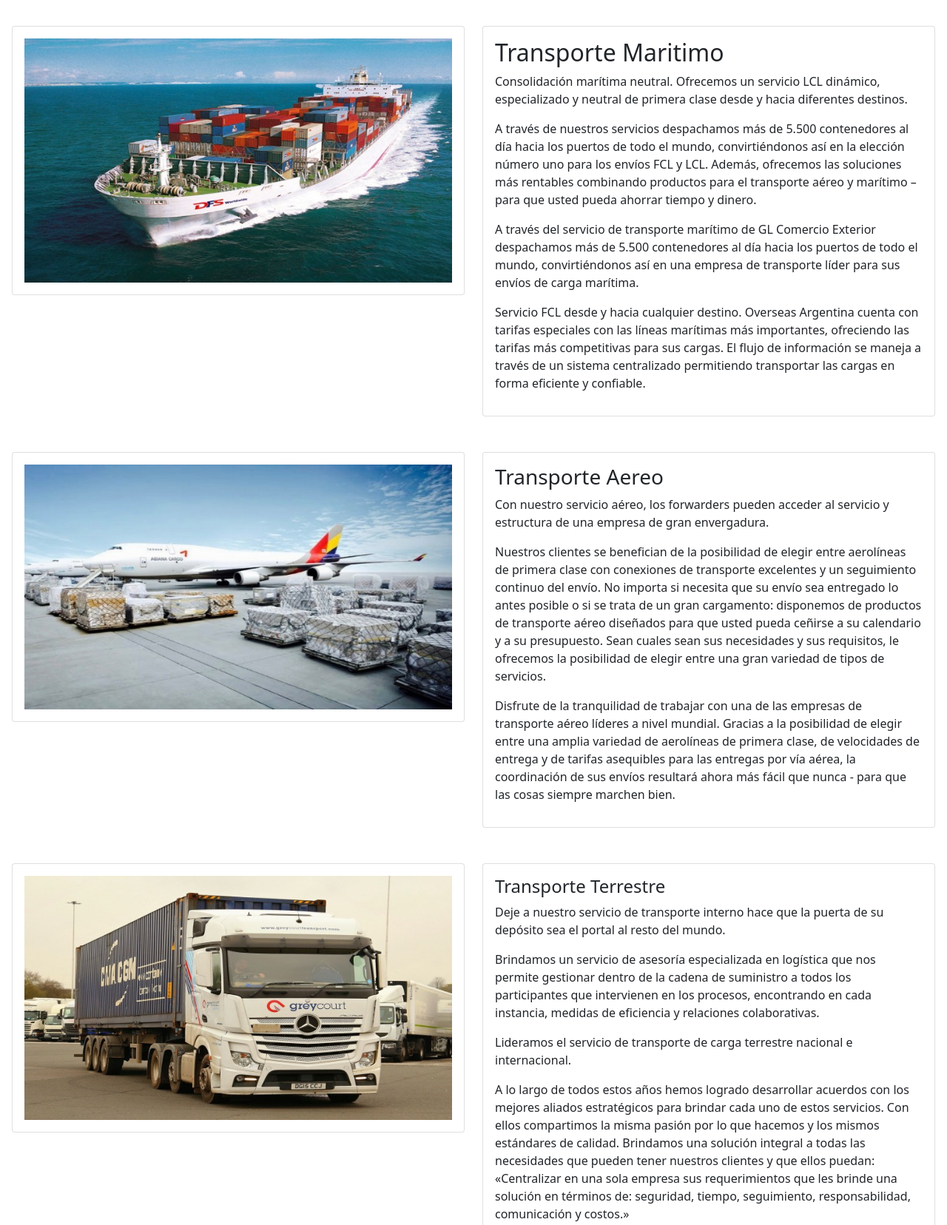
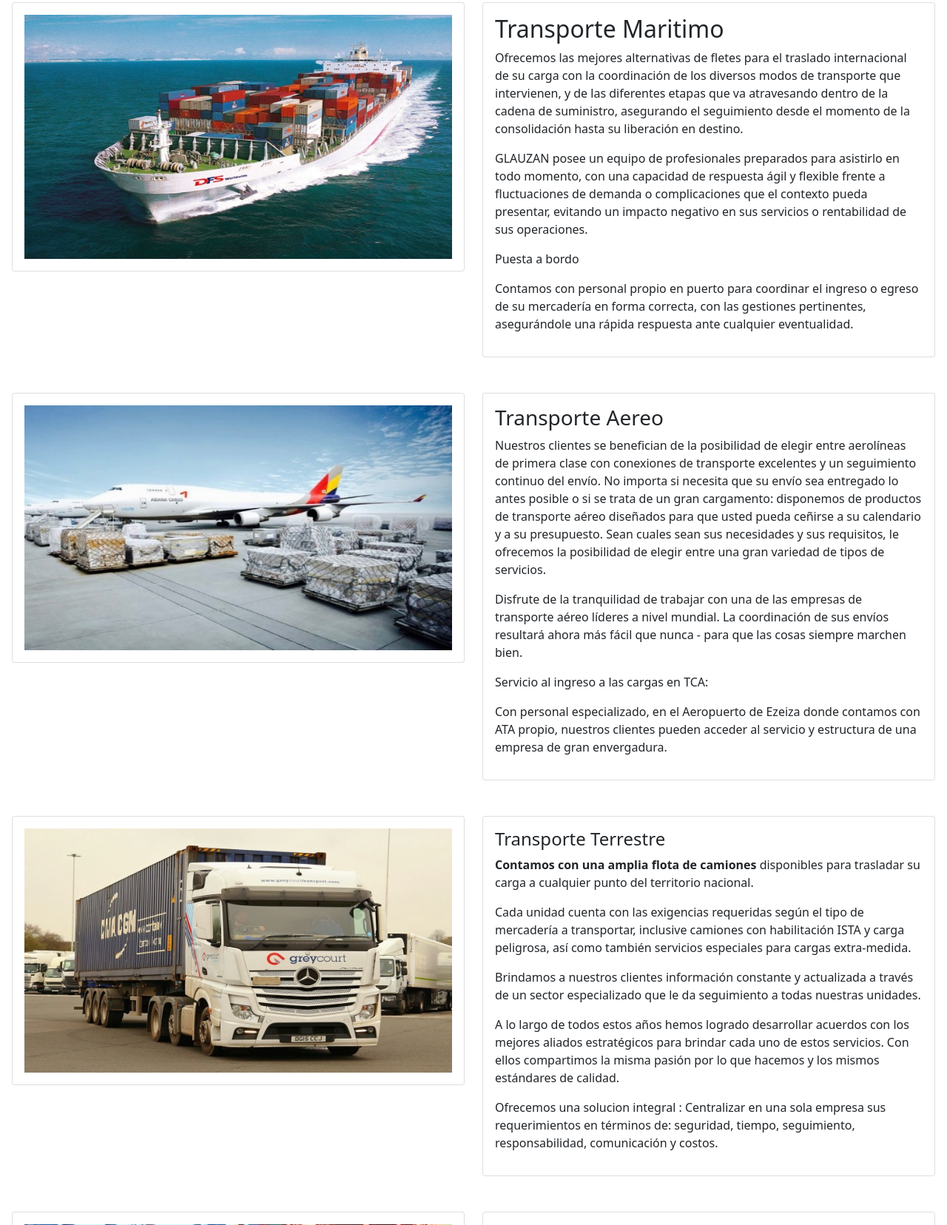
Before and after one commit to LeoAlias/glauzan, a plain HTML site: page services.html in a window 1280 px wide. Shown: the part 253-1909 px from the top of the page at 74% size. Drawn offline with nearby package versions, Linux system fonts and the light colour scheme.

Commit message:
se retocaron fotos y corrigieron textos

```diff
--- a/css_a/stylesheet.scss
+++ b/css_a/stylesheet.scss
@@ -42,8 +42,9 @@ html {
     text-underline-offset: none;
     display: block;
     z-index: 1;
-
-
+}
+.menu_bar {
+    display: none;
 }
 .banner {
     position:fixed;
@@ -164,7 +165,6 @@ ul li a {
     font-weight: bold;
 
 }
-
 
 .card-container {
     display: inline-block;
--- a/services.html
+++ b/services.html
@@ -46,16 +46,16 @@
                   <div class="card-body">
                     <h2 class="card-title">Transporte Maritimo</h2>
                         <p>
-                            Consolidación marítima neutral. Ofrecemos un servicio LCL dinámico, especializado y neutral de primera clase desde y hacia diferentes destinos.
+                          Ofrecemos las mejores alternativas de fletes para el traslado internacional de su carga con la coordinación de los diversos modos de transporte que intervienen, y de las diferentes etapas que va atravesando dentro de la cadena de suministro, asegurando el seguimiento desde el momento de la consolidación hasta su liberación en destino.
                         </p>
                         <p>
-                            A través de nuestros servicios despachamos más de 5.500 contenedores al día hacia los puertos de todo el mundo, convirtiéndonos así en la elección número uno para los envíos FCL y LCL. Además, ofrecemos las soluciones más rentables combinando productos para el transporte aéreo y marítimo – para que usted pueda ahorrar tiempo y dinero.
+                          GLAUZAN  posee un equipo de profesionales preparados para asistirlo en todo momento, con una capacidad de respuesta ágil y flexible frente a fluctuaciones de demanda o complicaciones que el contexto pueda presentar, evitando un impacto negativo en sus servicios o rentabilidad de sus operaciones.
                         </p>
                         <p>
-                            A través del servicio de transporte marítimo de GL Comercio Exterior despachamos más de 5.500 contenedores al día hacia los puertos de todo el mundo, convirtiéndonos así en una empresa de transporte líder para sus envíos de carga marítima.
+                          Puesta a bordo
                         </p>
                         <p id="airtransport">
-                            Servicio FCL desde y hacia cualquier destino. Overseas Argentina cuenta con tarifas especiales con las líneas marítimas más importantes, ofreciendo las tarifas más competitivas para sus cargas. El flujo de información se maneja a través de un sistema centralizado permitiendo transportar las cargas en forma eficiente y confiable.
+                          Contamos con personal propio en puerto para coordinar el ingreso o egreso de su mercadería en forma correcta, con las gestiones pertinentes, asegurándole una rápida respuesta ante cualquier eventualidad.
                         </p>
                   </div>
               </div>
@@ -75,13 +75,16 @@
                   <div class="card-body">
                     <h3 class="card-title">Transporte Aereo</h3>
                     <p>
-                        Con nuestro servicio aéreo, los forwarders pueden acceder al servicio y estructura de una empresa de gran envergadura.
+                      Nuestros clientes se benefician de la posibilidad de elegir entre aerolíneas de primera clase con conexiones de transporte excelentes y un seguimiento continuo del envío. No importa si necesita que su envío sea entregado lo antes posible o si se trata de un gran cargamento: disponemos de productos de transporte aéreo diseñados para que usted pueda ceñirse a su calendario y a su presupuesto. Sean cuales sean sus necesidades y sus requisitos, le ofrecemos la posibilidad de elegir entre una gran variedad de tipos de servicios.
+                    </p>
+                    <p id="landtransport">
+                      Disfrute de la tranquilidad de trabajar con una de las empresas de transporte aéreo líderes a nivel mundial. La coordinación de sus envíos resultará ahora más fácil que nunca - para que las cosas siempre marchen bien.
                     </p>
                     <p>
-                        Nuestros clientes se benefician de la posibilidad de elegir entre aerolíneas de primera clase con conexiones de transporte excelentes y un seguimiento continuo del envío. No importa si necesita que su envío sea entregado lo antes posible o si se trata de un gran cargamento: disponemos de productos de transporte aéreo diseñados para que usted pueda ceñirse a su calendario y a su presupuesto. Sean cuales sean sus necesidades y sus requisitos, le ofrecemos la posibilidad de elegir entre una gran variedad de tipos de servicios.
+                      Servicio al ingreso a las cargas en TCA:
                     </p>
-                    <p id="landtransport">
-                        Disfrute de la tranquilidad de trabajar con una de las empresas de transporte aéreo líderes a nivel mundial. Gracias a la posibilidad de elegir entre una amplia variedad de aerolíneas de primera clase, de velocidades de entrega y de tarifas asequibles para las entregas por vía aérea, la coordinación de sus envíos resultará ahora más fácil que nunca - para que las cosas siempre marchen bien.
+                    <p>
+                        Con personal especializado, en el Aeropuerto de Ezeiza donde contamos con ATA propio, nuestros clientes pueden acceder al servicio y estructura de una empresa de gran envergadura.
                     </p>
                   </div>
               </div>
@@ -101,18 +104,19 @@
                   <div class="card-body">
                     <h4 class="card-title">Transporte Terrestre</h4>
                     <p>
-                        Deje a nuestro servicio de transporte interno hace que la puerta de su depósito sea el portal al resto del mundo.
+                      <span style="font-weight: bold">Contamos con una amplia flota de camiones</span> disponibles para trasladar su carga a cualquier punto del territorio nacional.
                     </p>
                     <p>
-                        Brindamos un servicio de asesoría especializada en logística que nos permite gestionar dentro de la cadena de suministro a todos los participantes que intervienen en los procesos, encontrando en cada instancia, medidas de eficiencia y relaciones colaborativas.
+                      Cada unidad cuenta con las exigencias requeridas según el tipo de mercadería a transportar, inclusive camiones con habilitación ISTA y carga peligrosa, así como también servicios especiales para cargas extra-medida.
                     </p>
                     <p>
-                        Lideramos el servicio de transporte de carga terrestre nacional e internacional.
+                      Brindamos a nuestros clientes información constante y actualizada a través de un sector especializado que le da seguimiento a todas nuestras unidades.
                     </p>
                     <p id="customs">
                         A lo largo de todos estos años hemos logrado desarrollar acuerdos con los mejores aliados estratégicos para brindar cada uno de estos servicios. Con ellos compartimos la misma pasión por lo que hacemos y los mismos estándares de calidad.
-Brindamos una  solución integral a todas las necesidades que pueden tener nuestros clientes y que ellos puedan:
-«Centralizar en una sola empresa sus requerimientos que les brinde una solución en términos de: seguridad, tiempo, seguimiento, responsabilidad, comunicación y costos.»
+                    </p>
+                    <p>
+                      Ofrecemos una solucion integral : Centralizar en una sola empresa sus requerimientos en términos de: seguridad, tiempo, seguimiento, responsabilidad, comunicación y costos.
                     </p>
                   </div>
               </div>
```
Also changed, not shown: about.html (+8 -5 lines), contact.html (+2 -1 lines), css_a/stylesheet.css, images/Seafreight.jpg (added), images/about0.jpg (added), images/about1.jpeg (added), images/about1.jpg (added), images/about2.jpg (added), images/about3.jpg (added), images/about4.jpg (added), images/aboutus.jpg (deleted), images/international-trade-impact-business.jpg (added), images/lloyds_image2.jpg (added), 2 other files.
